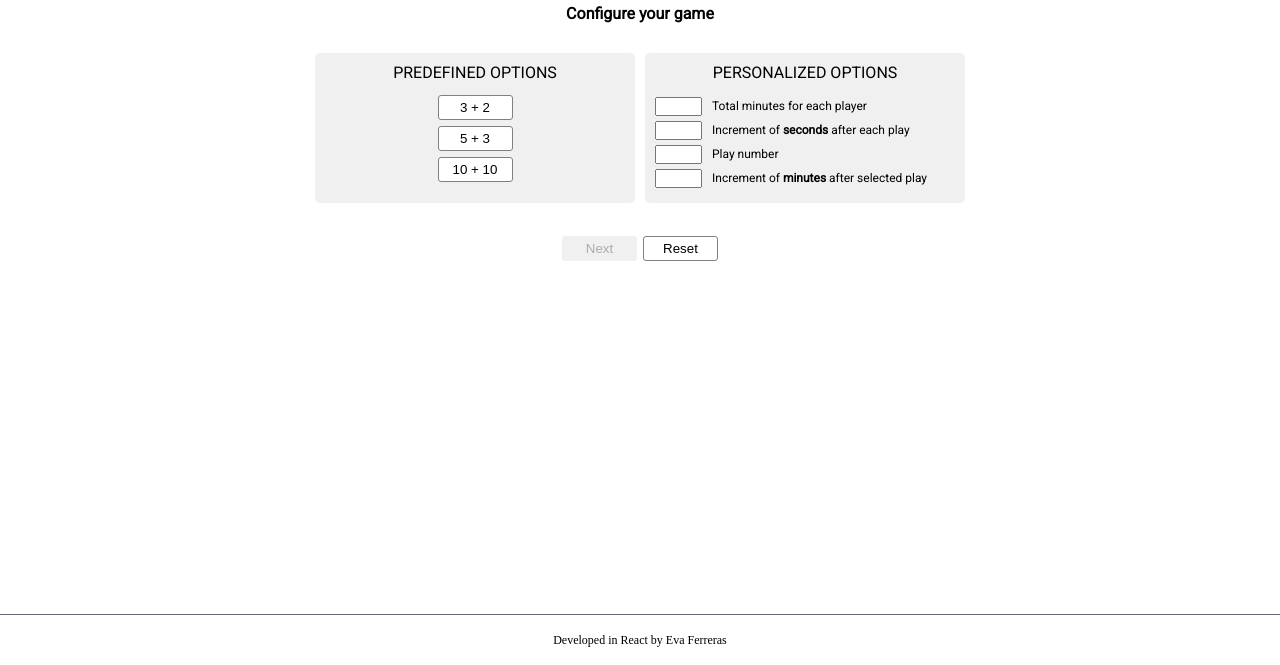
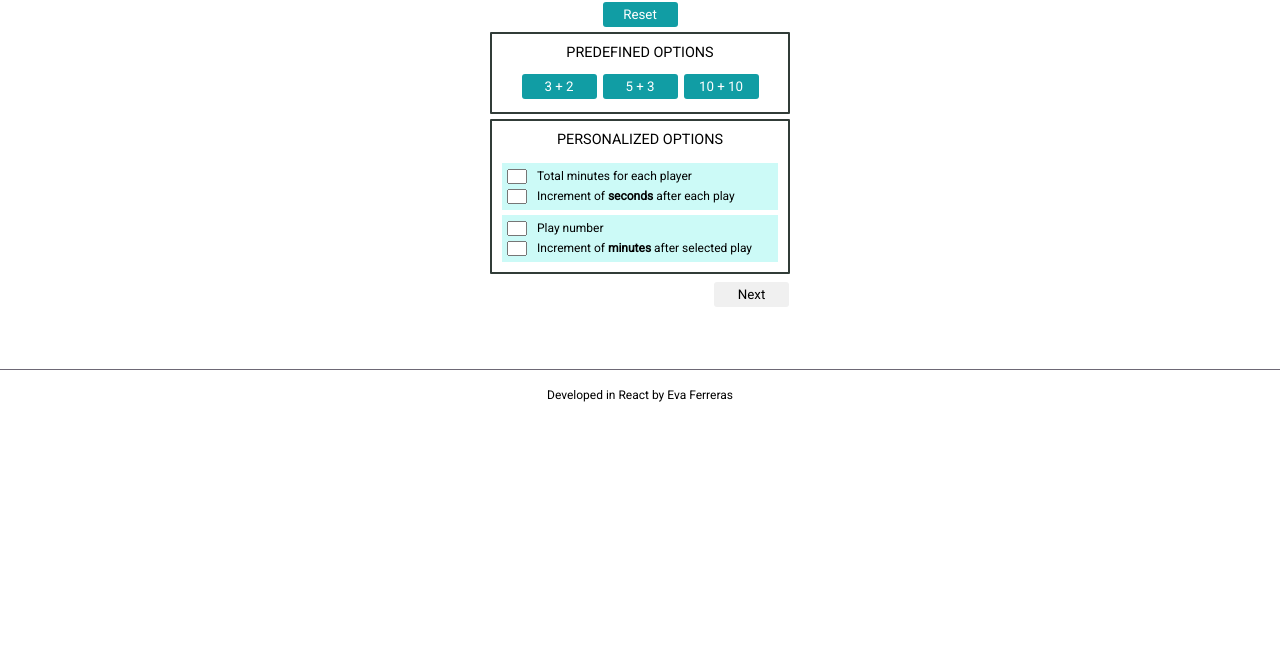
Before and after one commit to evaferrerasbr/chess-clock, a React app: page / in a window 1280 px wide. Shown: the part 135-800 px from the top of the page. Built offline with nearby package versions, Linux system fonts and the light colour scheme.

Commit message:
Change landing structure

```diff
--- a/src/components/Landing.js
+++ b/src/components/Landing.js
@@ -21,8 +21,14 @@ function Landing(props) {
 
   return (
     <>
-      <h2 className="Landing__title">Configure your game</h2>
       <section className="Landing__options">
+        <button
+          className="Landing__button Landing__button--reset"
+          type="button"
+          onClick={handleClick}
+        >
+          Reset
+        </button>
         <PredefinedSettings
           handlePredefinedSettings={handlePredefinedSettings}
         />
@@ -35,27 +41,27 @@ function Landing(props) {
           handleInputChange={handleInputChange}
           handleReset={handleReset}
         />
-      </section>
         <div className="Landing__wrapper">
           {formIsFilled ? (
-          <button className="Landing__button" type="button">
+            <button
+              className="Landing__button Landing__button--next"
+              type="button"
+            >
               <Link className="Landing__button--link" to="/game">
                 Next
               </Link>
             </button>
           ) : (
             <button
-            className="Landing__button Landing__button--disabled"
+              className="Landing__button Landing__button--next Landing__button--disabled"
               type="button"
               disabled
             >
               Next
             </button>
           )}
-        <button className="Landing__button" type="button" onClick={handleClick}>
-          Reset
-        </button>
         </div>
+      </section>
     </>
   );
 }
--- a/src/stylesheets/App.scss
+++ b/src/stylesheets/App.scss
@@ -1,11 +1,10 @@
 @import './core/variables.scss';
 
 .App {
-  font-family: $font-main;
   &__title {
-    font-size: 1.3rem;
+    font-size: 1rem;
     text-align: center;
-    margin-bottom: 15px;
+    margin-bottom: 5px;
     text-transform: uppercase;
   }
 }
--- a/src/stylesheets/Footer.scss
+++ b/src/stylesheets/Footer.scss
@@ -1,8 +1,7 @@
 @import './core/variables.scss';
 
 .Footer {
-  position: fixed;
-  bottom: 0;
+  margin-top: 80px;
   width: 100%;
   height: 50px;
   border-top: 1px solid $color-dark;
--- a/src/stylesheets/Landing.scss
+++ b/src/stylesheets/Landing.scss
@@ -1,19 +1,17 @@
 @import './core/variables.scss';
 
 .Landing {
-  &__title {
-    font-size: 1rem;
-    text-align: center;
-  }
   &__options {
     display: flex;
-    justify-content: center;
+    flex-direction: column;
+    align-items: center;
     padding: 10px;
-    margin: 20px;
+    margin: 5px;
   }
   &__wrapper {
-    display: flex;
-    justify-content: center;
+    margin-top: 5px;
+    width: 304px;
+    position: relative;
   }
   &__button {
     margin: 3px;
@@ -22,8 +20,15 @@
     border-radius: 3px;
     border-style: none;
     cursor: pointer;
-    background-color: white;
-    border: 1px solid grey;
+    background-color: #119da4;
+    color: white;
+    &--reset {
+      margin-bottom: 5px;
+    }
+    &--next {
+      position: absolute;
+      right: 0px;
+    }
     &--link {
       text-decoration: none;
       color: inherit;
@@ -31,8 +36,11 @@
     }
     &--disabled {
       background-color: #f0f0f0;
+      color: black;
       border: none;
       cursor: default;
+      position: absolute;
+      right: 0px;
     }
   }
 }
--- a/src/stylesheets/PredefinedSettings.scss
+++ b/src/stylesheets/PredefinedSettings.scss
@@ -2,12 +2,12 @@
 
 .PredefinedSettings {
   width: 300px;
-  margin-right: 5px;
-  border-radius: 5px;
+  margin-bottom: 5px;
+  border-radius: 1px;
   padding: 10px;
-  background-color: #f0f0f0;
+  border: 2px solid #313c38;
   &__title {
-    font-size: 1rem;
+    font-size: 0.9rem;
     margin-bottom: 10px;
     font-weight: 100;
     text-align: center;
@@ -15,8 +15,7 @@
   }
   &__wrapper {
     display: flex;
-    flex-direction: column;
-    align-items: center;
+    justify-content: center;
   }
   &__button {
     height: 25px;
@@ -25,7 +24,7 @@
     border-radius: 3px;
     border-style: none;
     cursor: pointer;
-    background-color: white;
-    border: 1px solid grey;
+    background-color: #119da4;
+    color: white;
   }
 }
--- a/src/stylesheets/SetupForm.scss
+++ b/src/stylesheets/SetupForm.scss
@@ -2,25 +2,25 @@
 
 .SetupForm {
   width: 300px;
-  margin-left: 5px;
-  border-radius: 5px;
+  border-radius: 1px;
   padding: 10px;
   font-size: 0.75rem;
-  background-color: #f0f0f0;
+  border: 2px solid #313c38;
   &__title {
-    font-size: 1rem;
     font-weight: 100;
+    font-size: 0.9rem;
     margin-bottom: 15px;
     text-align: center;
     text-transform: uppercase;
   }
   &__wrapper {
-    border-radius: 5px;
+    padding: 1px 5px;
     &--up {
-      background-color: #f0f0f0;
+      background-color: #ccfaf7;
+      margin-bottom: 5px;
     }
     &--down {
-      background-color: #f0f0f0;
+      background-color: #ccfaf7;
     }
   }
   &__label {
@@ -28,7 +28,7 @@
     margin: 5px 0px;
   }
   &__input {
-    width: 40px;
+    width: 20px;
     margin-right: 10px;
     padding-left: 3px;
     font-size: 0.6rem;
@@ -39,3 +39,13 @@
     font-weight: bold;
   }
 }
+
+input::-webkit-outer-spin-button,
+input::-webkit-inner-spin-button {
+  -webkit-appearance: none;
+  margin: 0;
+}
+
+input[type='number'] {
+  -moz-appearance: textfield;
+}
--- a/src/stylesheets/index.scss
+++ b/src/stylesheets/index.scss
@@ -4,4 +4,6 @@
 * {
   margin: 0px;
   padding: 0px;
+  font-family: $font-main;
+  box-sizing: border-box;
 }
```
Lines whose indentation alone changed are shown as unchanged.
